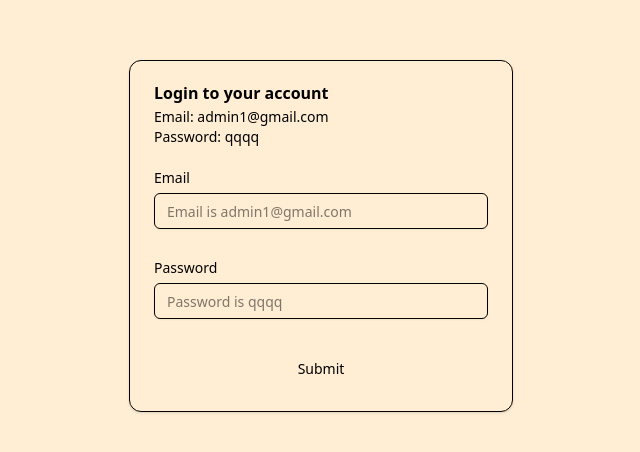
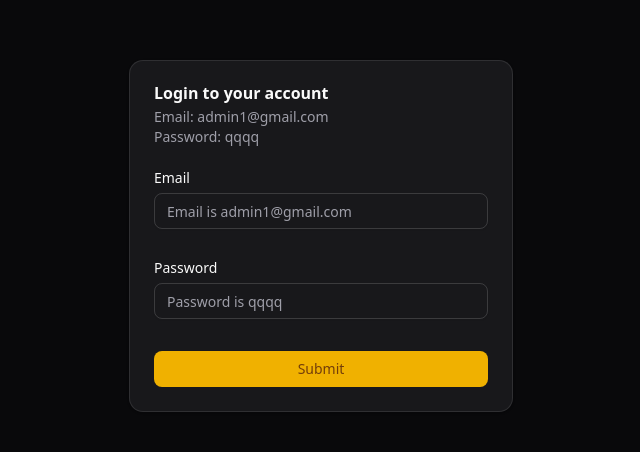
Before and after one commit to hattaghazali/user-management-fe, a React (Vite) app: page / in a window 1280 px wide. Shown: the part 164-616 px from the top of the page, without its empty margins (319-959 px from the left). Built offline with nearby package versions, Linux system fonts and the light colour scheme; no server answers.

Commit message:
REFACTOR: Adjust global css

```diff
--- a/src/index.css
+++ b/src/index.css
@@ -1,6 +1,97 @@
 @import 'tailwindcss';
-@custom-variant dark (&:where(.dark, .dark *));
+@import 'tw-animate-css';
 
-body {
-    @apply bg-orange-100 text-black;
+@custom-variant dark (&:is(.dark *));
+
+:root {
+    --radius: 0.625rem;
+    --background: oklch(0.141 0.005 285.823);
+    --foreground: oklch(0.985 0 0);
+    --card: oklch(0.21 0.006 285.885);
+    --card-foreground: oklch(0.985 0 0);
+    --popover: oklch(0.21 0.006 285.885);
+    --popover-foreground: oklch(0.985 0 0);
+    --primary: oklch(0.795 0.184 86.047);
+    --primary-foreground: oklch(0.421 0.095 57.708);
+    --secondary: oklch(0.274 0.006 286.033);
+    --secondary-foreground: oklch(0.985 0 0);
+    --muted: oklch(0.274 0.006 286.033);
+    --muted-foreground: oklch(0.705 0.015 286.067);
+    --accent: oklch(0.274 0.006 286.033);
+    --accent-foreground: oklch(0.985 0 0);
+    --destructive: oklch(0.704 0.191 22.216);
+    --border: oklch(1 0 0 / 10%);
+    --input: oklch(1 0 0 / 15%);
+    --ring: oklch(0.554 0.135 66.442);
+    --chart-1: oklch(0.488 0.243 264.376);
+    --chart-2: oklch(0.696 0.17 162.48);
+    --chart-3: oklch(0.769 0.188 70.08);
+    --chart-4: oklch(0.627 0.265 303.9);
+    --chart-5: oklch(0.645 0.246 16.439);
+    --sidebar: oklch(0.21 0.006 285.885);
+    --sidebar-foreground: oklch(0.985 0 0);
+    --sidebar-primary: oklch(0.795 0.184 86.047);
+    --sidebar-primary-foreground: oklch(0.421 0.095 57.708);
+    --sidebar-accent: oklch(0.274 0.006 286.033);
+    --sidebar-accent-foreground: oklch(0.985 0 0);
+    --sidebar-border: oklch(1 0 0 / 10%);
+    --sidebar-ring: oklch(0.554 0.135 66.442);
 }
+
+@theme inline {
+    --radius-sm: calc(var(--radius) - 4px);
+    --radius-md: calc(var(--radius) - 2px);
+    --radius-lg: var(--radius);
+    --radius-xl: calc(var(--radius) + 4px);
+    --color-background: var(--background);
+    --color-foreground: var(--foreground);
+    --color-card: var(--card);
+    --color-card-foreground: var(--card-foreground);
+    --color-popover: var(--popover);
+    --color-popover-foreground: var(--popover-foreground);
+    --color-primary: var(--primary);
+    --color-primary-foreground: var(--primary-foreground);
+    --color-secondary: var(--secondary);
+    --color-secondary-foreground: var(--secondary-foreground);
+    --color-muted: var(--muted);
+    --color-muted-foreground: var(--muted-foreground);
+    --color-accent: var(--accent);
+    --color-accent-foreground: var(--accent-foreground);
+    --color-destructive: var(--destructive);
+    --color-border: var(--border);
+    --color-input: var(--input);
+    --color-ring: var(--ring);
+    --color-chart-1: var(--chart-1);
+    --color-chart-2: var(--chart-2);
+    --color-chart-3: var(--chart-3);
+    --color-chart-4: var(--chart-4);
+    --color-chart-5: var(--chart-5);
+    --color-sidebar: var(--sidebar);
+    --color-sidebar-foreground: var(--sidebar-foreground);
+    --color-sidebar-primary: var(--sidebar-primary);
+    --color-sidebar-primary-foreground: var(--sidebar-primary-foreground);
+    --color-sidebar-accent: var(--sidebar-accent);
+    --color-sidebar-accent-foreground: var(--sidebar-accent-foreground);
+    --color-sidebar-border: var(--sidebar-border);
+    --color-sidebar-ring: var(--sidebar-ring);
+}
+
+@layer base {
+    * {
+        @apply border-border outline-ring/50;
+    }
+    body {
+        @apply bg-background text-foreground;
+    }
+}
+
+.dark {
+    --sidebar: hsl(240 5.9% 10%);
+    --sidebar-foreground: hsl(240 4.8% 95.9%);
+    --sidebar-primary: hsl(224.3 76.3% 48%);
+    --sidebar-primary-foreground: hsl(0 0% 100%);
+    --sidebar-accent: hsl(240 3.7% 15.9%);
+    --sidebar-accent-foreground: hsl(240 4.8% 95.9%);
+    --sidebar-border: hsl(240 3.7% 15.9%);
+    --sidebar-ring: hsl(217.2 91.2% 59.8%);
+}
```
